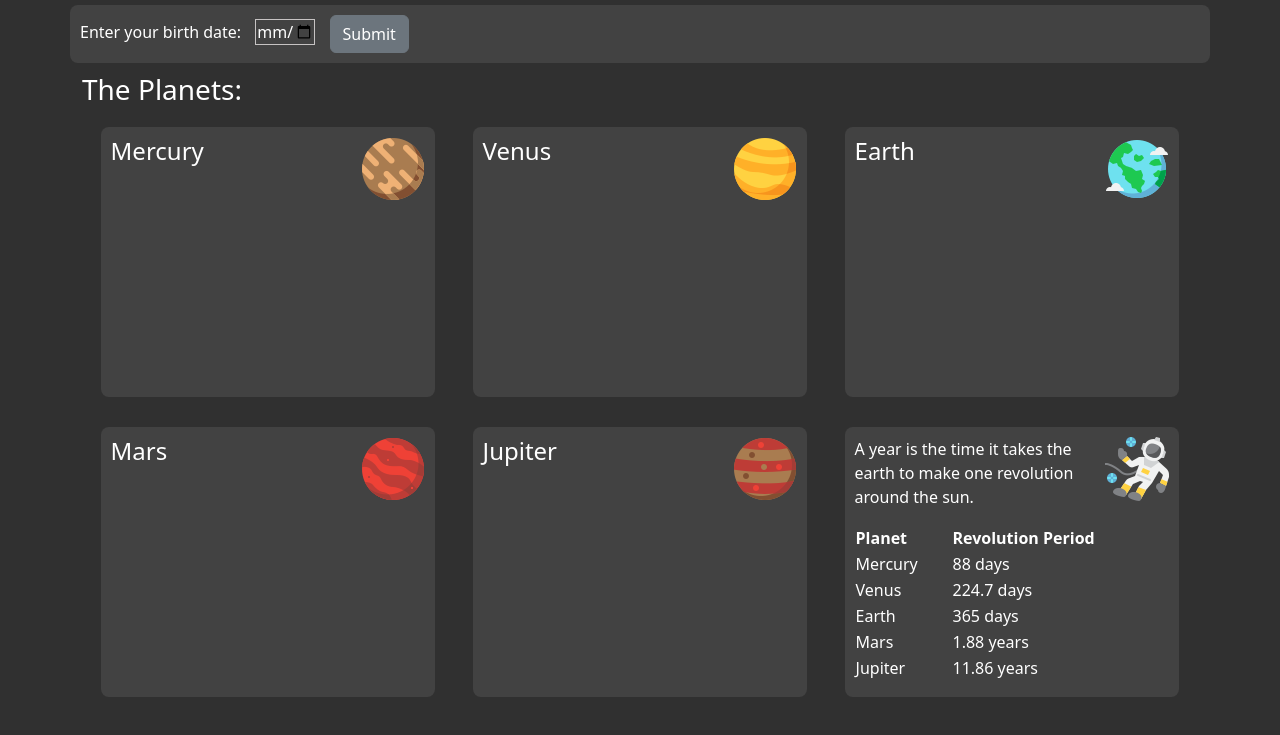
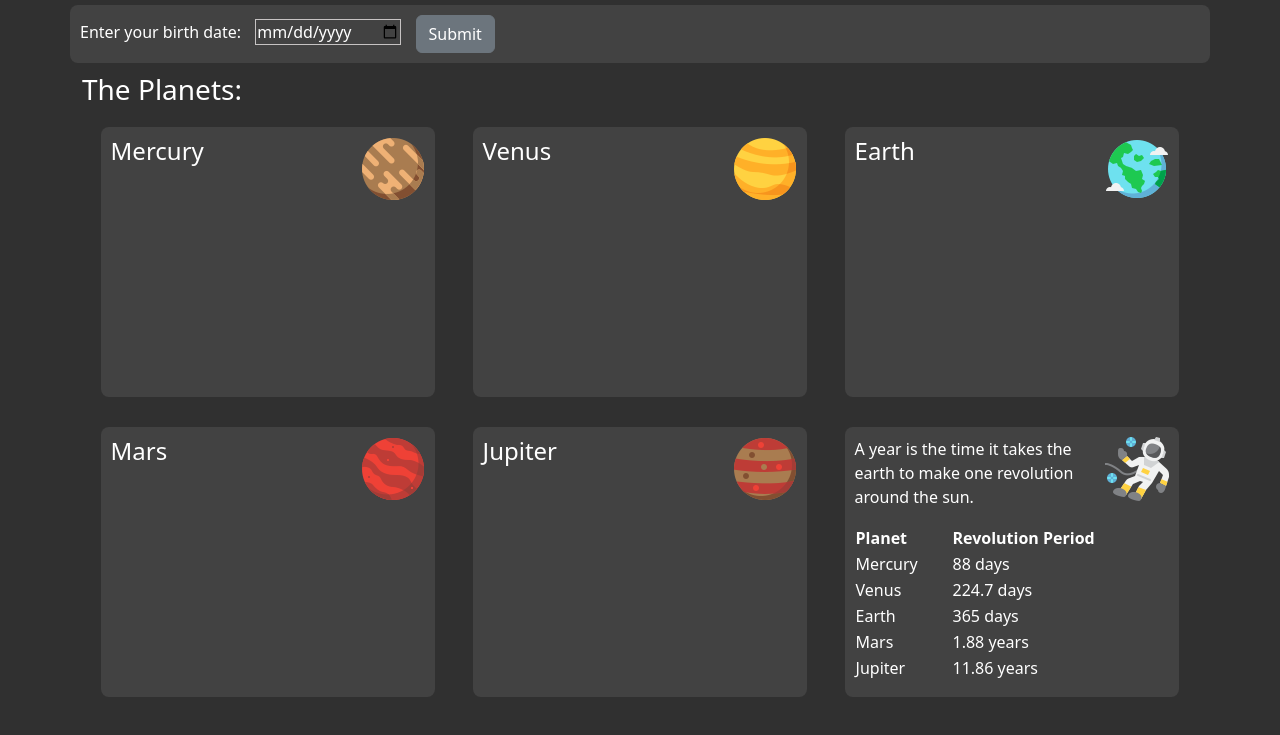
Before and after one commit to jfpalchak/galactic-age-calculator, a website built with webpack: page src/index.html in a window 1280 px wide. Shown: the part 63-798 px from the top of the page. Built offline with nearby package versions, Linux system fonts and the light colour scheme.

Commit message:
Edit input style to incorporate style='date'.

```diff
--- a/src/css/styles.css
+++ b/src/css/styles.css
@@ -32,7 +32,6 @@ input {
   border: solid rgb(198, 195, 195) 1px;
   color: #FFFFFF;
   margin-left: 10px;
-  width: 60px;
 }
 
 .btn {
```
